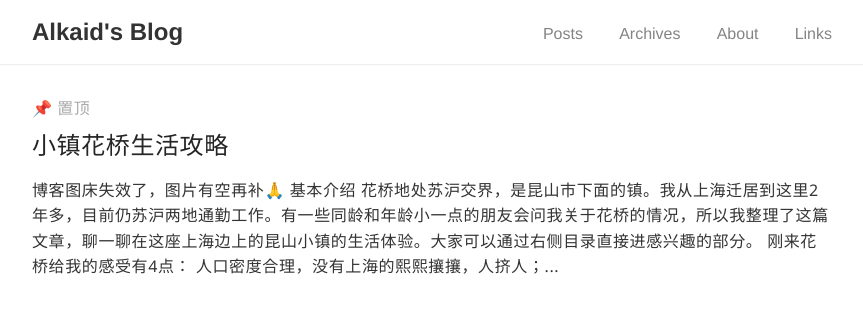
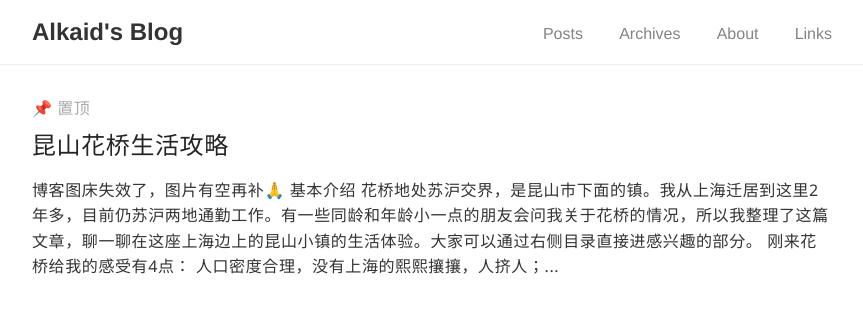
Before and after one commit to AlkaidWaong/ifoz, a Jekyll site: the page built from index.html, in a window 1280 px wide. Shown: the top 323 px of the page, without its empty margins (208-1071 px from the left). Built offline with Jekyll 4.4.1, drawn with Linux system fonts in a browser that asks for light colours; the list of posts is cut into pages by our own code; comment, search, counter and statistics services are not loaded.

Commit message:
Update 2022-12-04-All-things-i-know-about-huaqiao.md

```diff
--- a/_posts/2022-12-04-All-things-i-know-about-huaqiao.md
+++ b/_posts/2022-12-04-All-things-i-know-about-huaqiao.md
@@ -1,6 +1,6 @@
 ---
 layout: post
-title: "小镇花桥生活攻略"
+title: "昆山花桥生活攻略"
 subtitle: '沪迁青年在这里的生活LOG'
 date:       2022-12-04 16:30:00
 author: "Alkaid"
```
